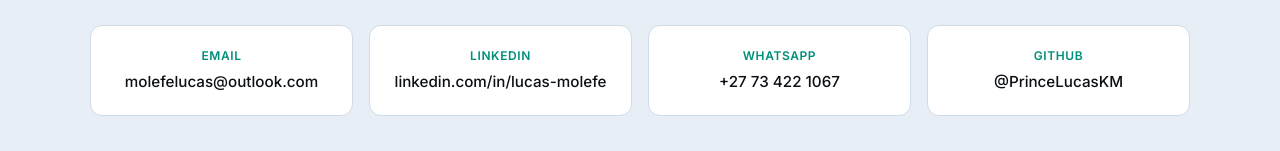
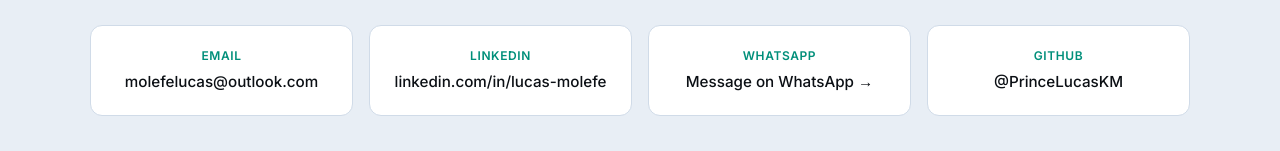
Before and after one commit to PrinceLucasKM/lucas-molefe-portfolio, a plain HTML site: page index.html in a window 1280 px wide. Shown: the part 6491-6642 px from the top of the page. Drawn offline with Linux system fonts and the light colour scheme.

Commit message:
Hide WhatsApp number on site; show Message on WhatsApp link only

```diff
--- a/index.html
+++ b/index.html
@@ -425,7 +425,7 @@
           </a>
           <a href="https://wa.me/27734221067" target="_blank" rel="noopener" class="contact-card">
             <span class="contact-label">WhatsApp</span>
-            <span class="contact-value">+27 73 422 1067</span>
+            <span class="contact-value">Message on WhatsApp →</span>
           </a>
           <a href="https://github.com/PrinceLucasKM" target="_blank" rel="noopener" class="contact-card">
             <span class="contact-label">GitHub</span>
```
